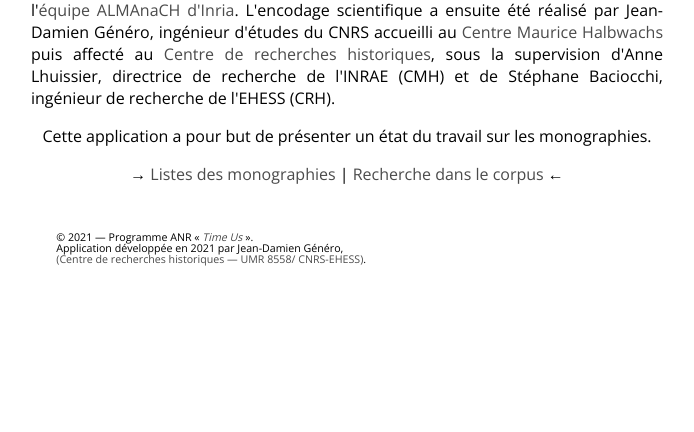
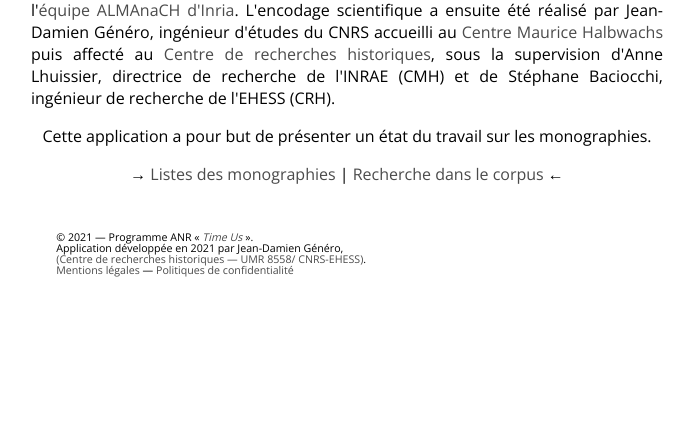
Before and after one commit to jeandamien-genero/app-ouvriers-deux-mondes, a Flask app: page / in a window 1280 px wide. Shown: the part 511-943 px from the top of the page, without its empty margins (293-987 px from the left). Before the commit the page ends 777 px from the top, so only its background shows below. Run offline with Flask 2, Linux system fonts and the light colour scheme; some web fonts are replaced.

Commit message:
adding links to t&c and privacy policy

```diff
--- a/app/templates/conteneur.html
+++ b/app/templates/conteneur.html
@@ -43,6 +43,9 @@
 					<p>
 						<a href="http://crh.ehess.fr/" target="_blank">(Centre de recherches historiques — UMR 8558/ CNRS-EHESS)</a>.
 					</p>
+					<p>
+						<a href="{{url_for('terms')}}">Mentions légales</a> — <a href="{{url_for('privacy')}}">Politiques de confidentialité</a>
+					</p>
 				</div>
 			</footer>
 		</div>
```
